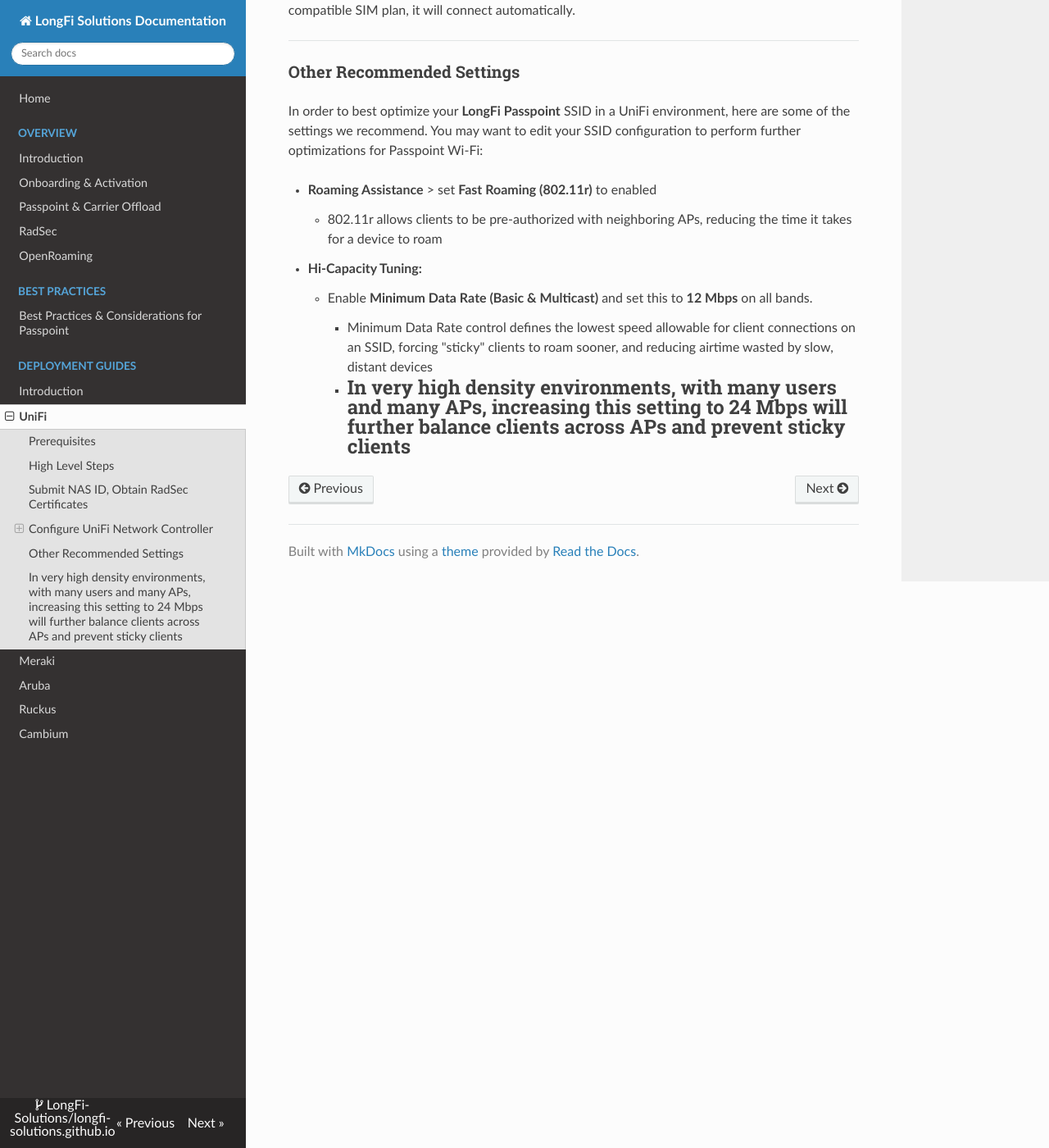
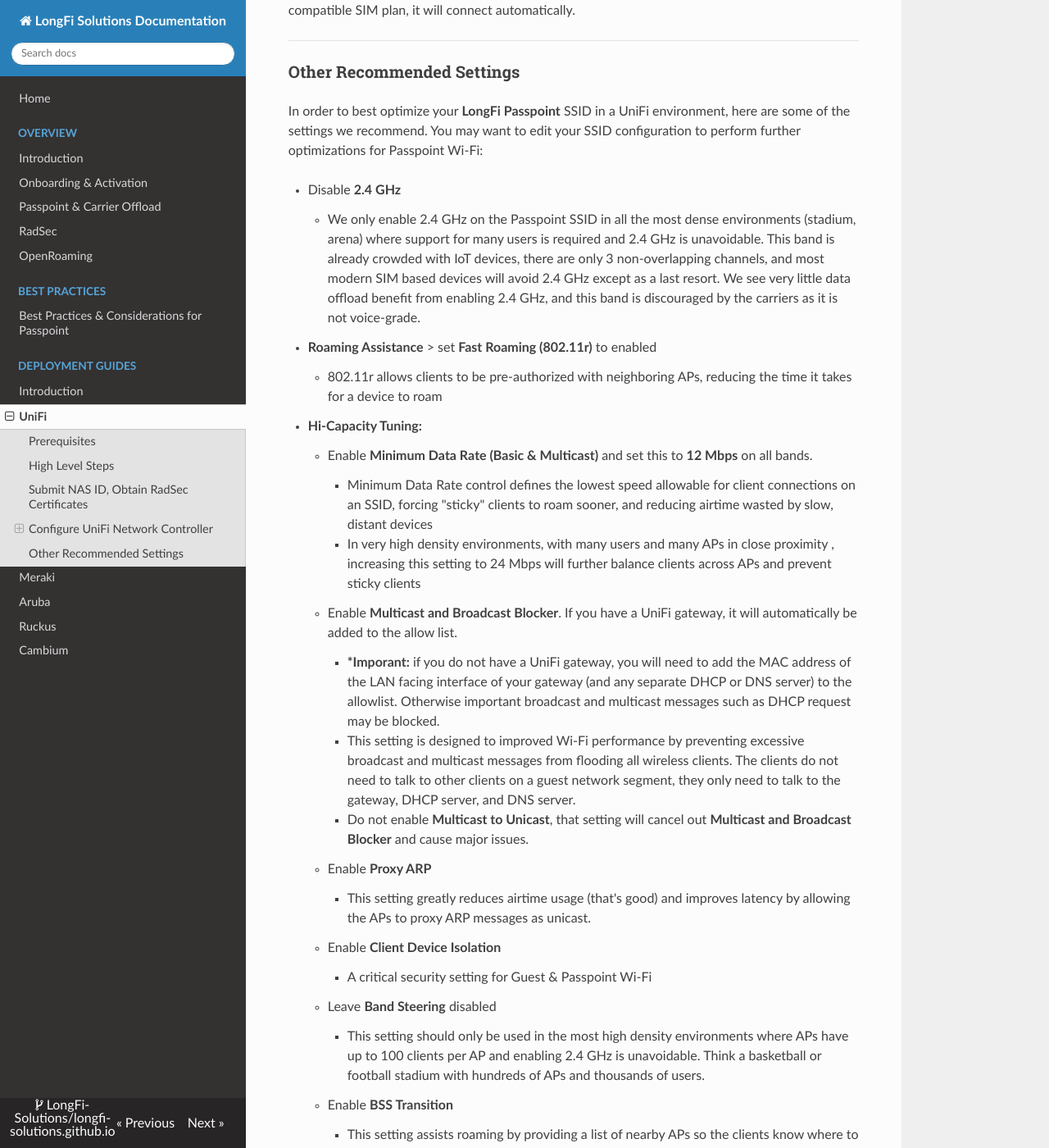
Before and after one commit to LongFi-Solutions/longfi-solutions.github.io, an MkDocs documentation site: the page built from docs/deployment/unifi.md, in a window 1280 px wide and 1400 px high, scrolled down 8797 px. Shown: the whole window at 82% size. Built offline with MkDocs 1.6.1, drawn with Linux system fonts in a browser that asks for light colours; nearby versions of some CDN libraries; some of the changed text lies outside the part shown.

Commit message:
Update Deployment Guides “unifi”

```diff
--- a/docs/deployment/unifi.md
+++ b/docs/deployment/unifi.md
@@ -155,10 +155,24 @@ Your LongFi Passpoint SSID is now configured and broadcasting.  You can test acc
 
 In order to best optimize your **LongFi Passpoint** SSID in a UniFi environment, here are some of the settings we recommend.  You may want to edit your SSID configuration to perform further optimizations for Passpoint Wi-Fi:
 
+- Disable **2.4 GHz**
+    - We only enable 2.4 GHz on the Passpoint SSID in all the most dense environments (stadium, arena) where support for many users is required and 2.4 GHz is unavoidable.  This band is already crowded with IoT devices, there are only 3 non-overlapping channels, and most modern  SIM based devices will avoid 2.4 GHz except as a last resort.  We see very little data offload benefit from enabling 2.4 GHz, and this band is discouraged by the carriers as it is not voice-grade.
 - **Roaming Assistance** > set **Fast Roaming (802.11r)** to enabled
     - 802.11r allows clients to be pre-authorized with neighboring APs, reducing the time it takes for a device to roam
 - **Hi-Capacity Tuning:**
     - Enable **Minimum Data Rate (Basic & Multicast)** and set this to **12 Mbps** on all bands.
         - Minimum Data Rate control defines the lowest speed allowable for client connections on an SSID, forcing "sticky" clients to roam sooner, and reducing airtime wasted by slow, distant devices
-        - In very high density environments, with many users and many APs, increasing this setting to 24 Mbps will further balance clients across APs and prevent sticky clients
-    -
+        - In very high density environments, with many users and many APs in close proximity , increasing this setting to 24 Mbps will further balance clients across APs and prevent sticky clients
+    - Enable **Multicast and Broadcast Blocker**.  If you have a UniFi gateway, it will automatically be added to the allow list.
+        - **\*Imporant:** if you do not have a UniFi gateway, you will need to add the MAC address of the LAN facing interface of your gateway (and any separate DHCP or DNS server) to the allowlist.  Otherwise important broadcast and multicast messages such as DHCP request may be blocked.
+        - This setting is designed to improved Wi-Fi performance by preventing excessive broadcast and multicast messages from flooding all wireless clients.  The clients do not need to talk to other clients on a guest network segment, they only need to talk to the gateway, DHCP server, and DNS server.
+        - Do not enable **Multicast to Unicast**, that setting will cancel out **Multicast and Broadcast Blocker** and cause major issues.
+    - Enable **Proxy ARP**
+        - This setting greatly reduces airtime usage (that's good) and improves latency by allowing the APs to proxy ARP messages as unicast.
+    - Enable **Client Device Isolation**
+        - A critical security setting for Guest & Passpoint Wi-Fi
+    - Leave **Band Steering** disabled
+        - This setting should only be used in the most high density environments where APs have up to 100 clients per AP and enabling 2.4 GHz is unavoidable.  Think a basketball or football stadium with hundreds of APs and thousands of users.
+    - Enable **BSS Transition**
+        - This setting assists roaming by providing a list of nearby APs so the clients know where to look
+        - This setting manages the transition by suggesting or steering clients to better APs
```
